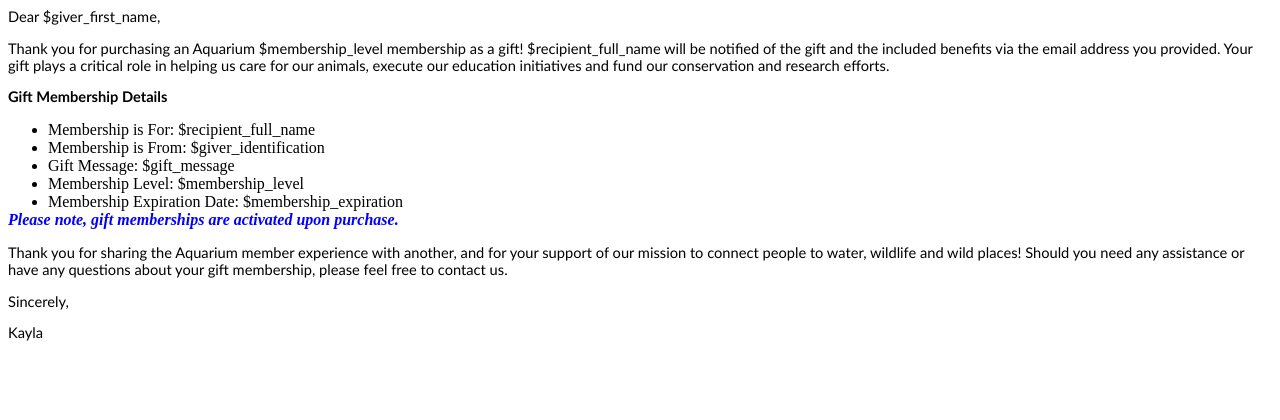
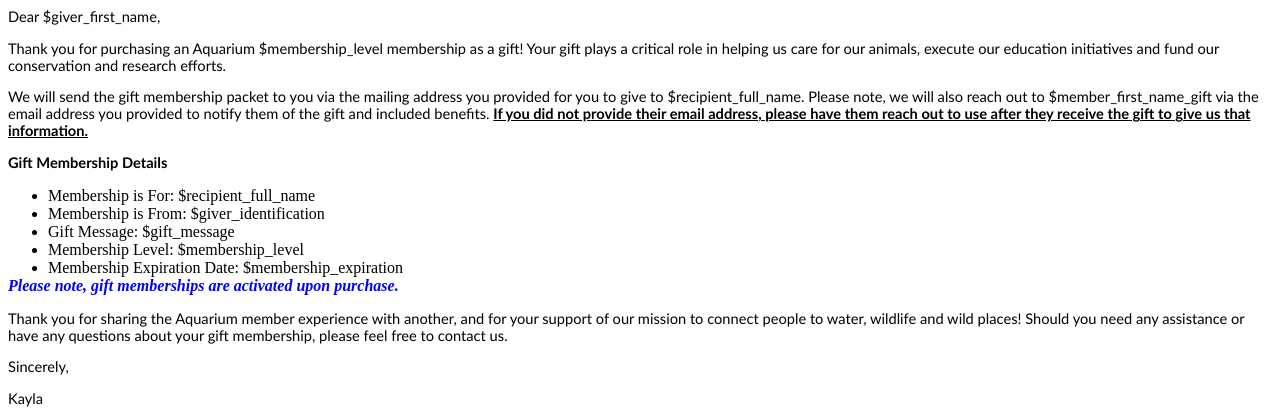
Before and after one commit to matthew-webber/kayla-gift-emailer, a Python web app: template templates/v2_giver_template.html in a window 1280 px wide. Shown: the top 420 px of the page. Run offline with Jinja, Linux system fonts and the light colour scheme; the template is opened without the code that fills it, so the values that code supplies are empty.

Commit message:
v2_giver copy updated

```diff
--- a/templates/v2_giver_template.html
+++ b/templates/v2_giver_template.html
@@ -2,7 +2,8 @@
 <style>p {color:blue; margin: 0px; padding: 0px;}</style>
   <body>
     <div style="margin-bottom: 1em; font-family: calibri; font-size: 11pt;">Dear $giver_first_name,</div>
-    <div style="margin: 1em 0px; font-family: calibri; font-size: 11pt;">Thank you for purchasing an Aquarium $membership_level membership as a gift! $recipient_full_name will be notified of the gift and the included benefits via the email address you provided. Your gift plays a critical role in helping us care for our animals, execute our education initiatives and fund our conservation and research efforts.</div>
+    <div style="margin: 1em 0px; font-family: calibri; font-size: 11pt;">Thank you for purchasing an Aquarium $membership_level membership as a gift! Your gift plays a critical role in helping us care for our animals, execute our education initiatives and fund our conservation and research efforts.</div>
+    <div style="margin: 1em 0px; font-family: calibri; font-size: 11pt;">We will send the gift membership packet to you via the mailing address you provided for you to give to $recipient_full_name. Please note, we will also reach out to $member_first_name_gift via the email address you provided to notify them of the gift and included benefits. <u><strong>If you did not provide their email address, please have them reach out to use after they receive the gift to give us that information.</strong></u></div>
     <div style="font-weight:bold; margin: 1em 0px; font-family: calibri; font-size: 11pt;">Gift Membership Details</div>
     <ul style="margin-bottom: 0px">
       <li>Membership is For: $recipient_full_name</li>
```
